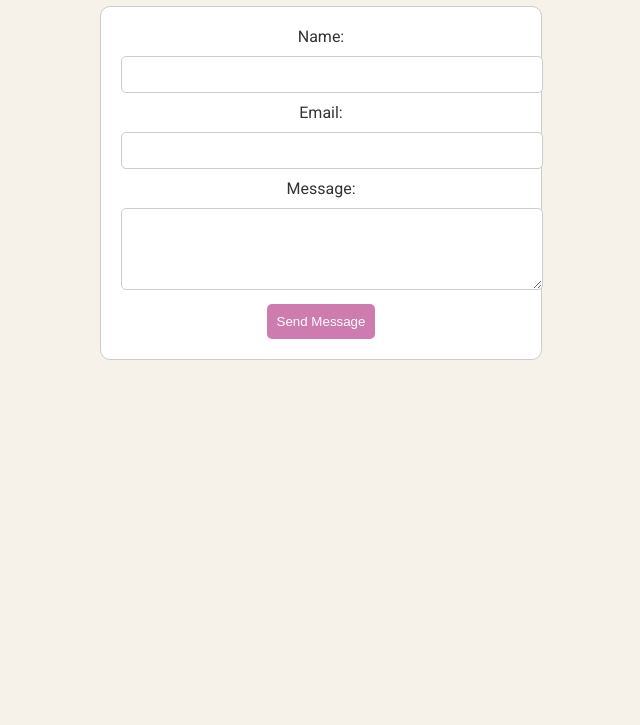
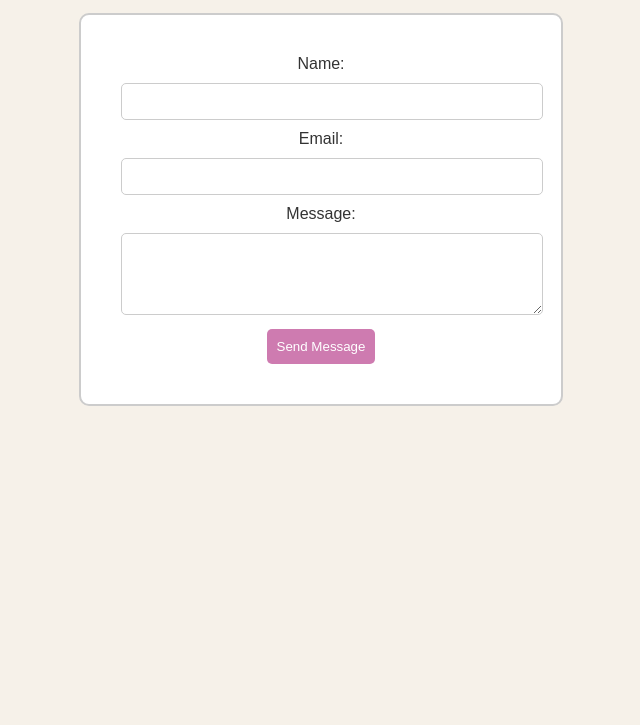
Before and after one commit to jammedtoast/jammedtoast.github.io, a plain HTML site: page contact.html in a window 1280 px wide. Shown: the part 75-800 px from the top of the page, without its empty margins (319-959 px from the left). Drawn offline with Linux system fonts and the light colour scheme.

Commit message:
Update contact.html

```diff
--- a/contact.html
+++ b/contact.html
@@ -7,17 +7,17 @@
     <link href="https://fonts.googleapis.com/css2?family=Roboto:wght@400;700&display=swap" rel="stylesheet">
     <style>
         body {
-            font-family: 'Roboto', sans-serif;
+            font-family: 'Funnel Display', sans-serif;
             background-color: #F6F1E9; /* Light gray background */
             color: #333; /* Dark gray text color */
             text-align: center;
         }
 
         form {
-            margin: 20px auto;
+            margin: 30px auto;
             max-width: 400px; /* Limit form width */
-            padding: 20px;
-            border: 1px solid #ccc; /* Light border */
+            padding: 40px;
+            border: 2px solid #ccc; /* Light border */
             border-radius: 10px; /* Rounded corners */
             background-color: #fff; /* White background for the form */
         }
```
